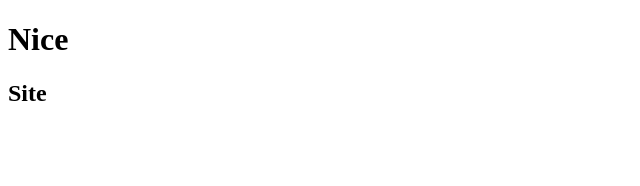
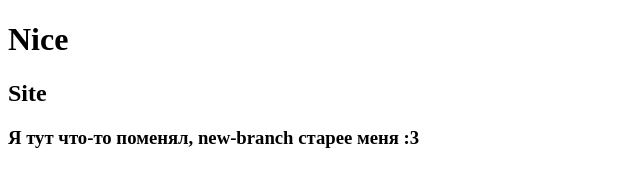
Before and after one commit to Rancoy228/test-repo, a plain HTML site: page index.html in a window 1280 px wide. Shown: the whole page, without its empty margins (0-640 px from the left). Drawn offline with Linux system fonts and the light colour scheme.

Commit message:
h3 Изменился

```diff
--- a/index.html
+++ b/index.html
@@ -8,5 +8,6 @@
 <body>
     <h1>Nice</h1>
     <h2>Site</h2>
+    <h3>Я тут что-то поменял, new-branch старее меня :3</h3>
 </body>
 </html>
```
